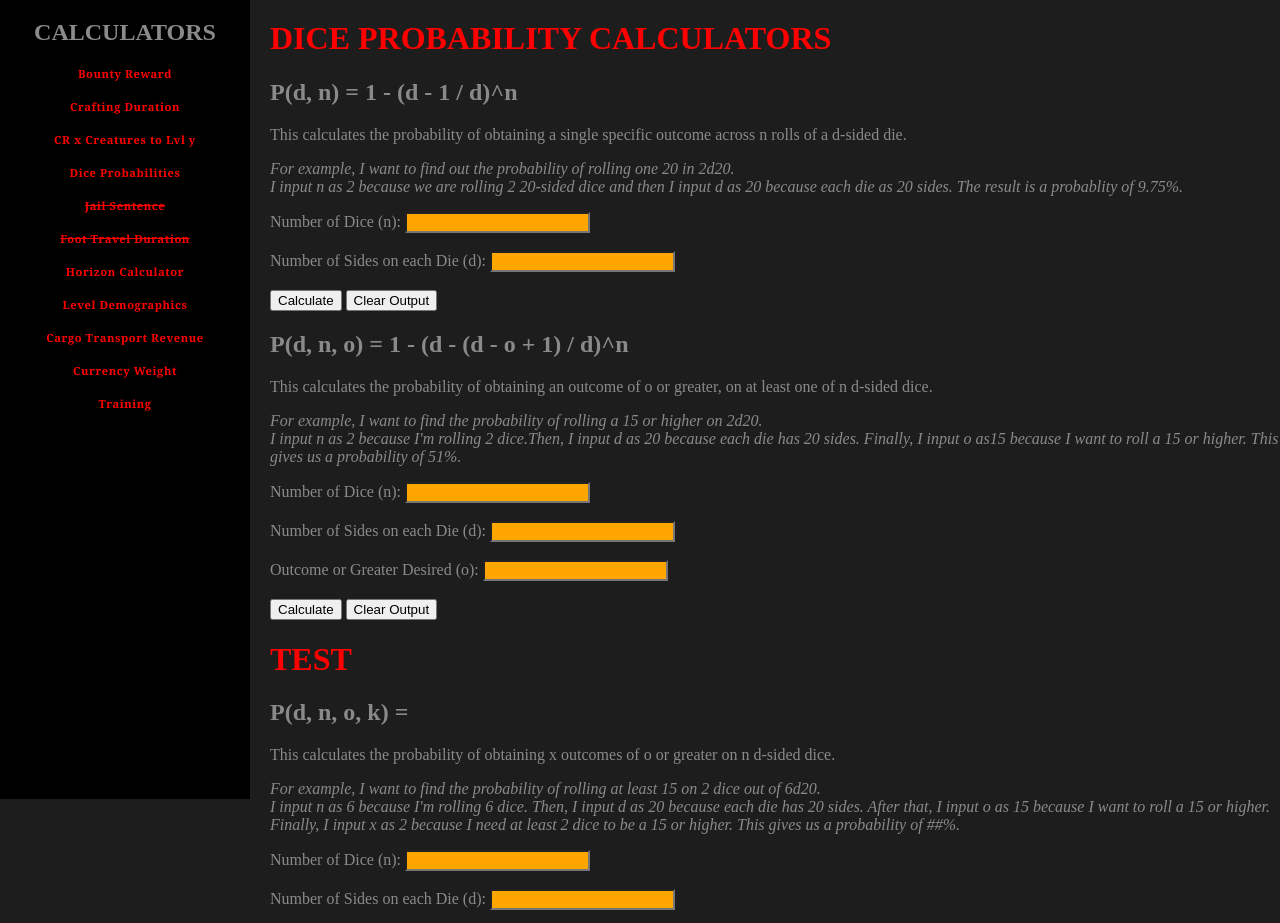
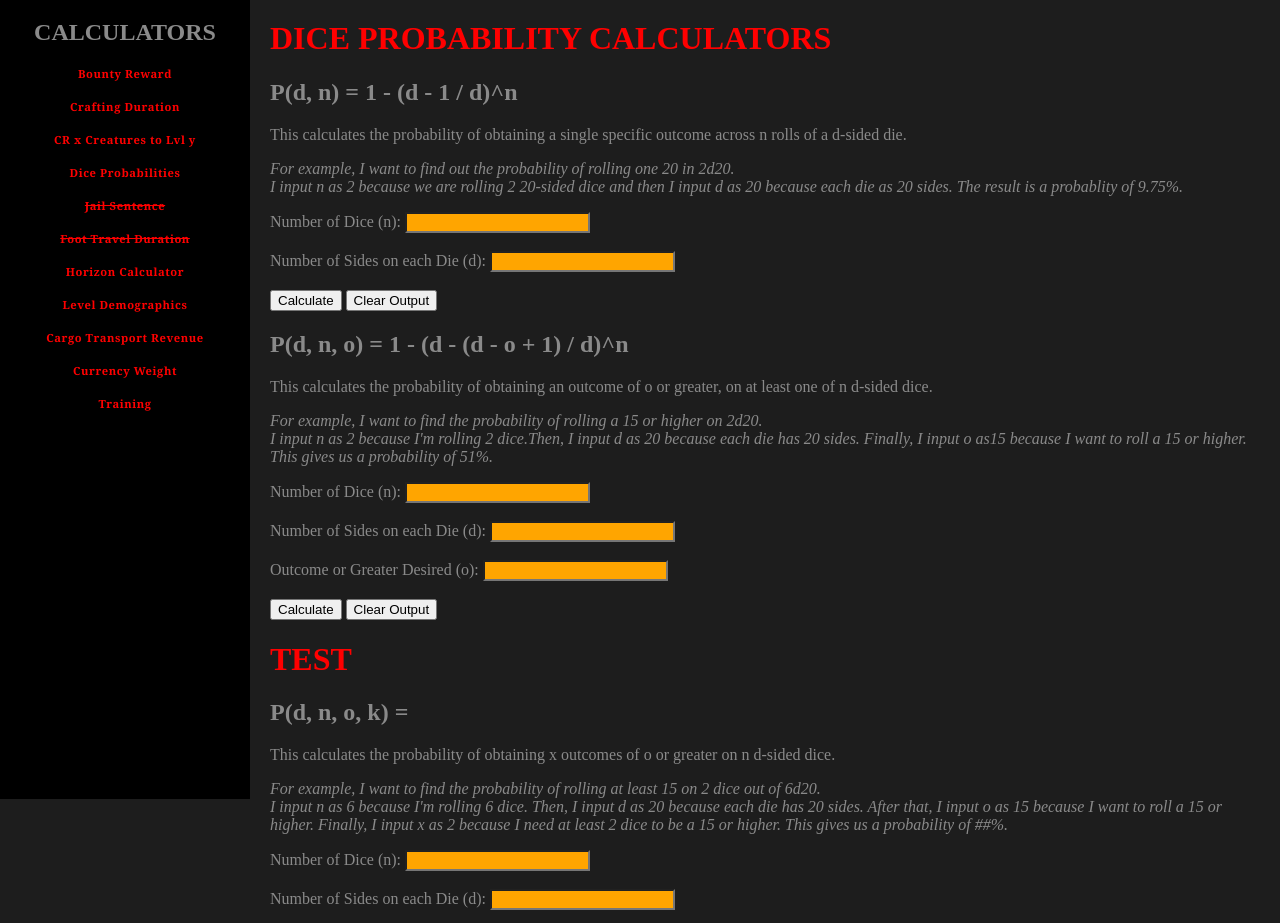
Before and after one commit to mikitz/wangte, a PHP site: page /Calculators/Calculator_Dice_Probabilities.html in a window 1280 px wide. Shown: the part 51-974 px from the top of the page. Run offline with PHP 8.4, Linux system fonts and the light colour scheme.

Commit message:
added right margin

```diff
--- a/style.css
+++ b/style.css
@@ -18,6 +18,7 @@ main {
     flex: 1;
     margin-top: 50px;
     margin-left: 270px;
+    margin-right: 20px;
 }
 select {
     background-color: green;
```
